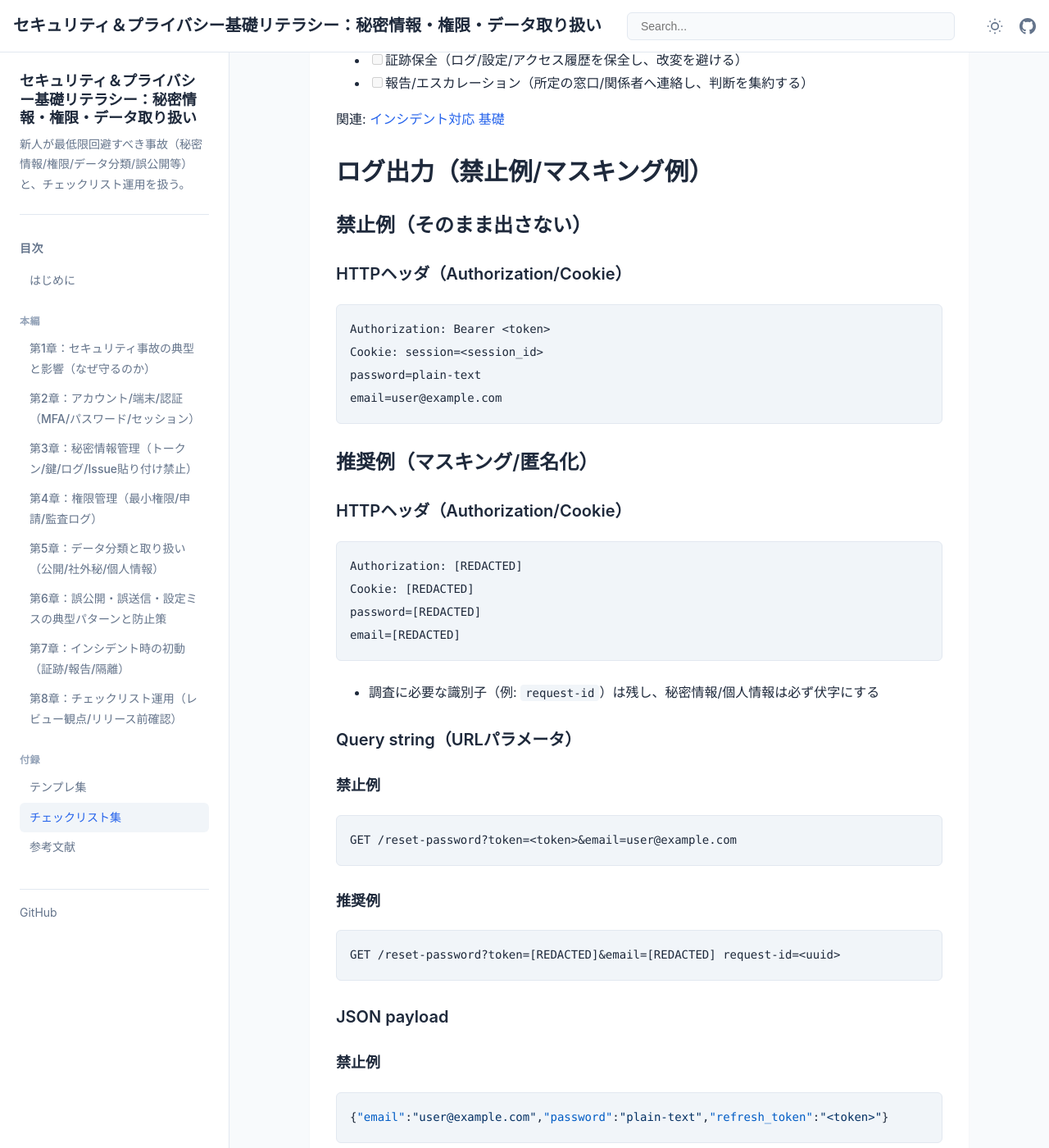
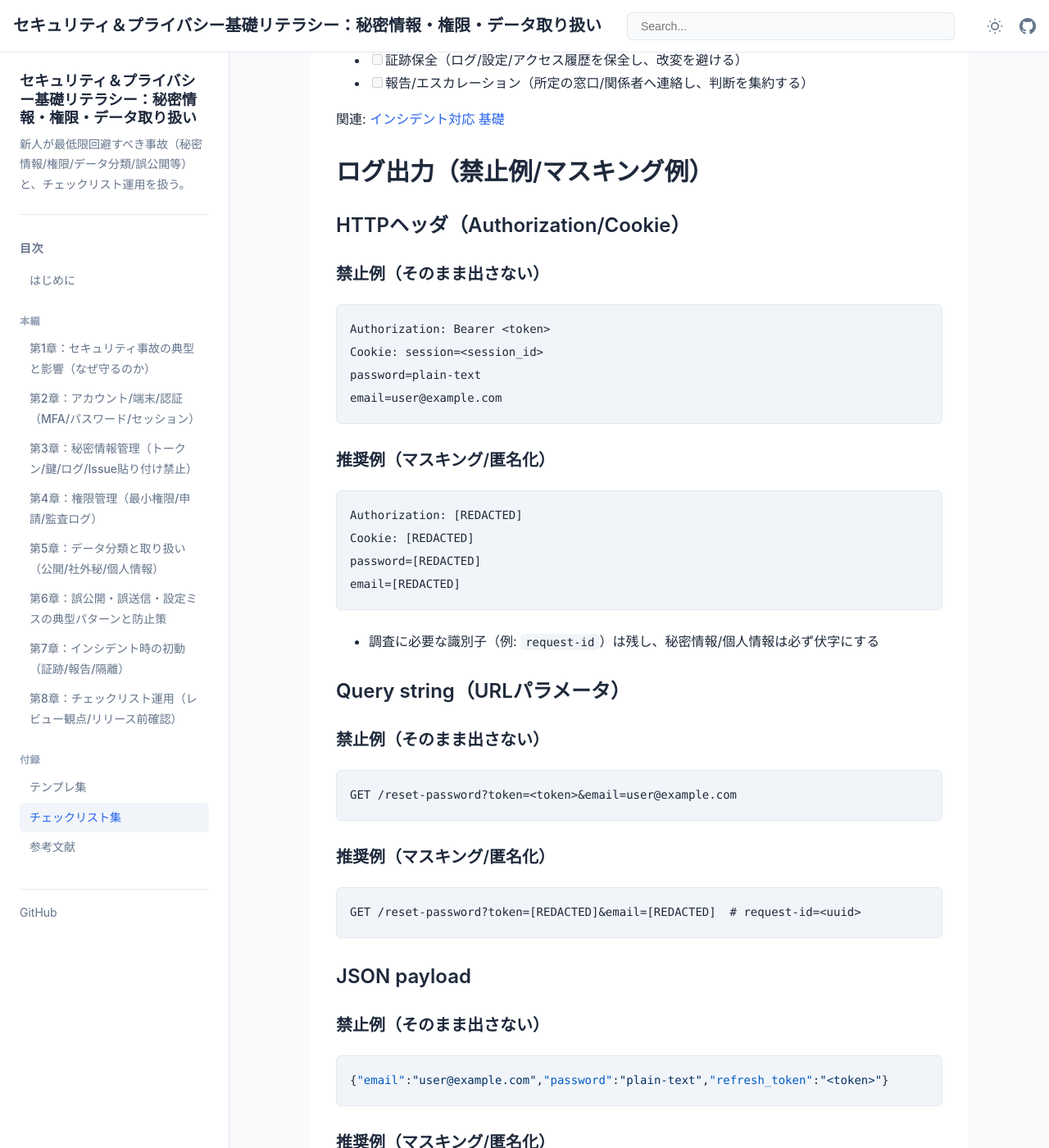
Before and after one commit to itdojp/security-privacy-literacy-book, a Jekyll site: the page built from docs/appendices/checklists/index.md, in a window 1280 px wide and 1400 px high, scrolled down 478 px. Shown: the whole window at 82% size. Built offline with Jekyll 4.4.1, drawn with Linux system fonts in a browser that asks for light colours.

````diff
--- a/docs/appendices/checklists/index.md
+++ b/docs/appendices/checklists/index.md
@@ -24,9 +24,9 @@ order: 900
 
 ## ログ出力（禁止例/マスキング例）
 
-### 禁止例（そのまま出さない）
+### HTTPヘッダ（Authorization/Cookie）
 
-#### HTTPヘッダ（Authorization/Cookie）
+#### 禁止例（そのまま出さない）
 
 ```txt
 Authorization: Bearer <token>
@@ -35,9 +35,7 @@ password=plain-text
 email=user@example.com
 ```
 
-### 推奨例（マスキング/匿名化）
-
-#### HTTPヘッダ（Authorization/Cookie）
+#### 推奨例（マスキング/匿名化）
 
 ```txt
 Authorization: [REDACTED]
@@ -48,29 +46,29 @@ email=[REDACTED]
 
 - 調査に必要な識別子（例: `request-id`）は残し、秘密情報/個人情報は必ず伏字にする
 
-#### Query string（URLパラメータ）
+### Query string（URLパラメータ）
 
-##### 禁止例
+#### 禁止例（そのまま出さない）
 
 ```txt
 GET /reset-password?token=<token>&email=user@example.com
 ```
 
-##### 推奨例
+#### 推奨例（マスキング/匿名化）
 
 ```txt
-GET /reset-password?token=[REDACTED]&email=[REDACTED] request-id=<uuid>
+GET /reset-password?token=[REDACTED]&email=[REDACTED]  # request-id=<uuid>
 ```
 
-#### JSON payload
+### JSON payload
 
-##### 禁止例
+#### 禁止例（そのまま出さない）
 
 ```json
 {"email":"user@example.com","password":"plain-text","refresh_token":"<token>"}
 ```
 
-##### 推奨例
+#### 推奨例（マスキング/匿名化）
 
 ```json
 {"email":"[REDACTED]","password":"[REDACTED]","refresh_token":"[REDACTED]","request_id":"<uuid>"}
````
Also changed, not shown: docs/chapters/chapter-03/index.md (+3 -3 lines), docs/chapters/chapter-07/index.md (+2 -2 lines).
